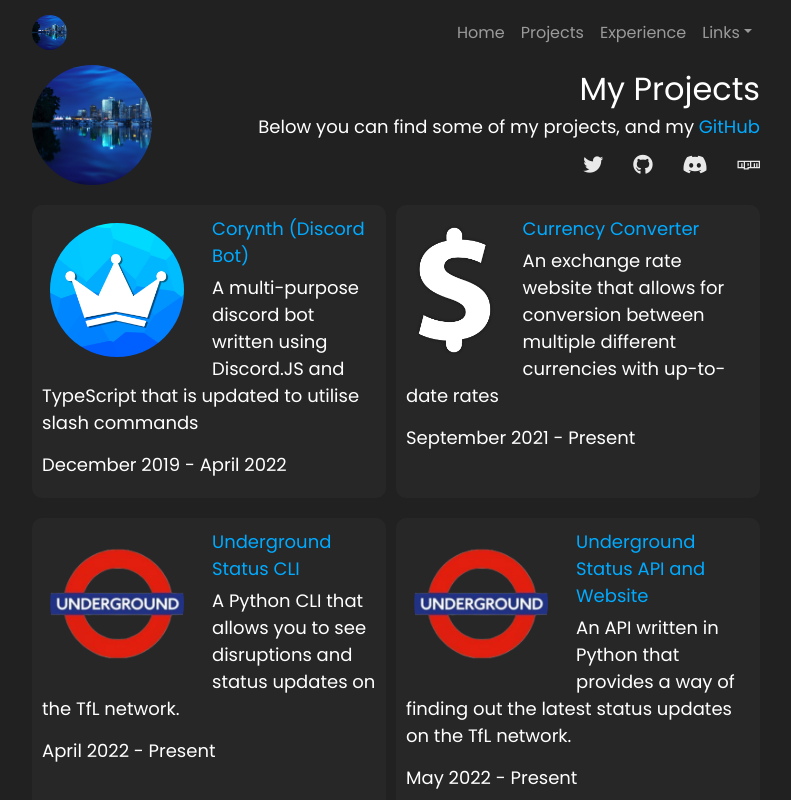
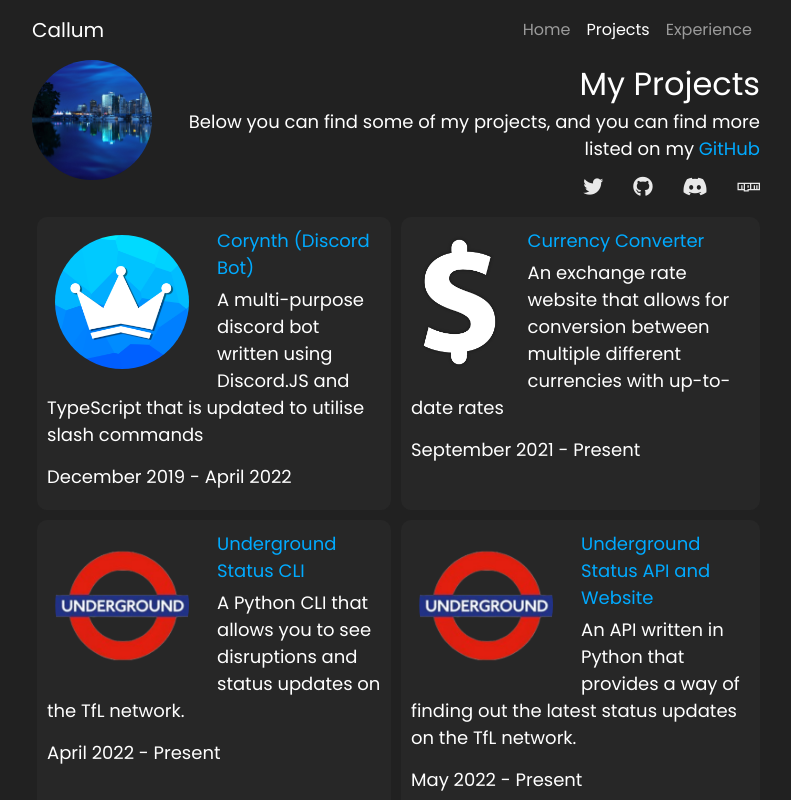
Before and after one commit to cxllm/corynth, a React (Create React App) app: page /projects in a window 1280 px wide. Shown: the top 800 px of the page, without its empty margins (244-1035 px from the left). Built offline with nearby package versions, Linux system fonts and the light colour scheme.

Commit message:
Changed up some aspects of the site

```diff
--- a/src/App.scss
+++ b/src/App.scss
@@ -4,7 +4,7 @@
 @keyframes slide-in {
 	from {
 		transform: translateX(-100%);
-		opacity: 0.1;
+		opacity: 0;
 	}
 	to {
 		transform: translateX(0%);
@@ -13,6 +13,15 @@
 }
 
 .App {
+	.nav {
+		background-color: #0000;
+	}
+	.page {
+		background-color: #ffffff22 !important;
+		border-radius: 10px;
+		transition: fade-in 5s;
+	}
+
 	font-family: "Poppins";
 	background-color: #212121 /*#282c34*/;
 	min-height: 100vh;
@@ -25,6 +34,8 @@
 		flex-direction: column;
 		justify-content: center;
 		.text {
+			animation-name: slide-in;
+			animation-duration: 0.8s;
 			.intro {
 				text-align: right;
 			}
@@ -59,7 +70,7 @@
 		.table {
 			padding: 10px 0;
 			div {
-				margin: 10px 10px 10px 0;
+				margin: 5px 5px 5px 5px;
 				padding: 10px 10px;
 				border-radius: 10px;
 				background-color: #2a2a2aaa;
--- a/src/App.tsx
+++ b/src/App.tsx
@@ -1,6 +1,5 @@
 import React from "react";
 import Home from "./Pages/Home";
-import Navbar from "./Components/Navbar";
 import "./App.scss";
 import { BrowserRouter as Router, Route, Routes } from "react-router-dom";
 import Projects from "./Pages/Projects";
@@ -13,7 +12,6 @@
 			<Router>
 				<div className="App">
 					<div className="content">
-						<Navbar active={window.location.pathname} />
 						<Routes>
 							<Route path="/" element={<Home />} />
 							<Route path="/projects" element={<Projects />} />
--- a/src/Components/Navbar.tsx
+++ b/src/Components/Navbar.tsx
@@ -1,9 +1,8 @@
-import { Navbar, Nav, NavDropdown } from "react-bootstrap";
+import { Navbar, Nav } from "react-bootstrap";
 import React from "react";
 import { Link } from "react-router-dom";
 export default class Navigation extends React.Component<{ active: string }> {
 	render() {
-		console.log(this.props.active);
 		return (
 			<>
 				<Navbar
@@ -27,36 +26,39 @@
 									fontSize: "35"
 								}}
 							>
-								<img
-									src="/avatar.jpg"
-									width="35"
-									height="35"
-									style={{
-										borderRadius: "50px"
-									}}
-									className="d-inline-block align-top"
-									alt=""
-								/>
+								Callum
 							</Navbar.Brand>
 						</Nav>
-						<Nav>
-							<Nav.Link as={Link} to="/">
+						<Nav defaultActiveKey="/">
+							<Nav.Link
+								as={Link}
+								to="/"
+								className={this.props.active === "/" ? "active" : ""}
+							>
 								Home
 							</Nav.Link>
-							<Nav.Link as={Link} to="/projects">
+							<Nav.Link
+								as={Link}
+								to="/projects"
+								className={this.props.active === "/projects" ? "active" : ""}
+							>
 								Projects
 							</Nav.Link>
-							<Nav.Link as={Link} to="/experience">
+							<Nav.Link
+								as={Link}
+								to="/experience"
+								className={this.props.active === "/experience" ? "active" : ""}
+							>
 								Experience
 							</Nav.Link>
-							<NavDropdown title="Links" id="basic-nav-dropdown">
+							{/*<NavDropdown title="Links" id="basic-nav-dropdown">
 								<NavDropdown.Item href="https://github.com/cxllm">
 									GitHub
 								</NavDropdown.Item>
 								<NavDropdown.Item href="https://twitter.com/CX11M">
 									Twitter
 								</NavDropdown.Item>
-							</NavDropdown>
+								</NavDropdown>*/}
 						</Nav>
 					</Navbar.Collapse>
 				</Navbar>
--- a/src/Pages/404.tsx
+++ b/src/Pages/404.tsx
@@ -1,17 +1,32 @@
 import React from "react";
 import Socials from "../Components/Socials";
 import { Helmet } from "react-helmet";
+import Navbar from "../Components/Navbar";
+
 export default class NotFound extends React.Component {
 	render() {
 		return (
+			<>
+				<Navbar active={window.location.pathname} />
 				<div className="content text">
 					<Helmet>
 						<title>404 - Not Found</title>
 					</Helmet>
+					<span>
+						<img src="/avatar.jpg" width="120px" alt="Avatar" />
+						<div className="intro">
 							<h1>404 - Not Found</h1>
-				<p>The page you were looking for ({window.location.href}) was not found</p>
+							<p>
+								The page you were looking for ({window.location.pathname}) was not found
+								<br />
+								<a href="/">{"<<"} Home</a>
+							</p>
+
 							<Socials />
 						</div>
+					</span>
+				</div>
+			</>
 		);
 	}
 }
--- a/src/Pages/Experience.tsx
+++ b/src/Pages/Experience.tsx
@@ -1,10 +1,14 @@
 import React from "react";
 import { Helmet } from "react-helmet";
 import Socials from "../Components/Socials";
+import Navbar from "../Components/Navbar";
 
 export default class Home extends React.Component {
 	render() {
 		return (
+			<>
+				<Navbar active={window.location.pathname} />
+
 				<div className="content text">
 					<Helmet>
 						<title>Callum | Experience</title>
@@ -43,8 +47,8 @@
 							<div className="edge">
 								<h3>Operating Systems</h3>
 								<p>
-								Linux Distros (Desktop and Server): Fedora, openSUSE, Ubuntu, Arch
-								Linux, Debian, Raspbian
+									I have been using Linux distros since 2020 and I am confident with
+									Fedora, openSUSE, Ubuntu, Arch Linux
 									<br />
 									Windows (Desktop): 10 and 11
 								</p>
@@ -61,6 +65,7 @@
 						</div>
 					</span>
 				</div>
+			</>
 		);
 	}
 }
--- a/src/Pages/Home.tsx
+++ b/src/Pages/Home.tsx
@@ -1,10 +1,14 @@
 import React from "react";
 import { Helmet } from "react-helmet";
 import Socials from "../Components/Socials";
+import Navbar from "../Components/Navbar";
 
 export default class Home extends React.Component {
 	render() {
 		return (
+			<>
+				<Navbar active={window.location.pathname} />
+
 				<div className="content text">
 					<Helmet>
 						<title>Callum | Home</title>
@@ -28,6 +32,7 @@
 						</div>
 					</span>
 				</div>
+			</>
 		);
 	}
 }
--- a/src/Pages/Projects.tsx
+++ b/src/Pages/Projects.tsx
@@ -1,6 +1,8 @@
 import React from "react";
 import Socials from "../Components/Socials";
 import { Helmet } from "react-helmet";
+import Navbar from "../Components/Navbar";
+
 export default class Projects extends React.Component {
 	render() {
 		const projects = [
@@ -51,6 +53,8 @@
 			}
 		];
 		return (
+			<>
+				<Navbar active={window.location.pathname} />
 				<div className="content text">
 					<Helmet>
 						<title>Callum | Projects</title>
@@ -70,8 +74,8 @@
 						<div className="intro">
 							<h1>My Projects</h1>
 							<p>
-							Below you can find some of my projects, and my{" "}
-							<a href="https://github.com/cxllm">GitHub</a>
+								Below you can find some of my projects, and you can find more listed on
+								my <a href="https://github.com/cxllm">GitHub</a>
 							</p>
 							<Socials />
 						</div>
@@ -79,7 +83,7 @@
 					<div className="table">
 						{projects.map((project, i) => {
 							return (
-							<div className={i % 2 == 1 ? "edge" : ""}>
+								<div className={i % 2 === 1 ? "edge" : ""}>
 									<div className="image">
 										<img src={project.image} alt="Avatar" />
 									</div>
@@ -93,6 +97,7 @@
 						})}
 					</div>
 				</div>
+			</>
 		);
 	}
 }
```
Lines whose indentation alone changed are shown as unchanged.
